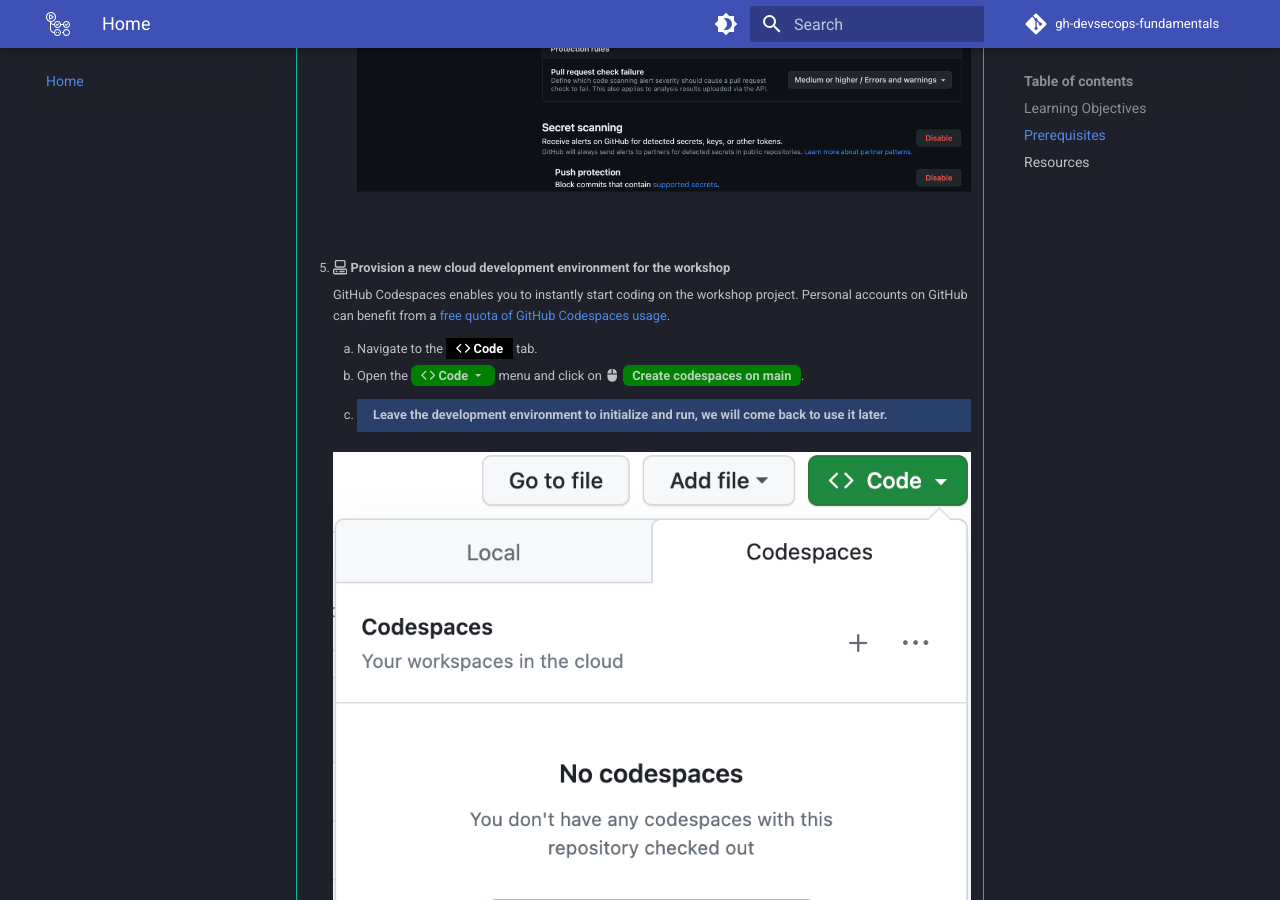
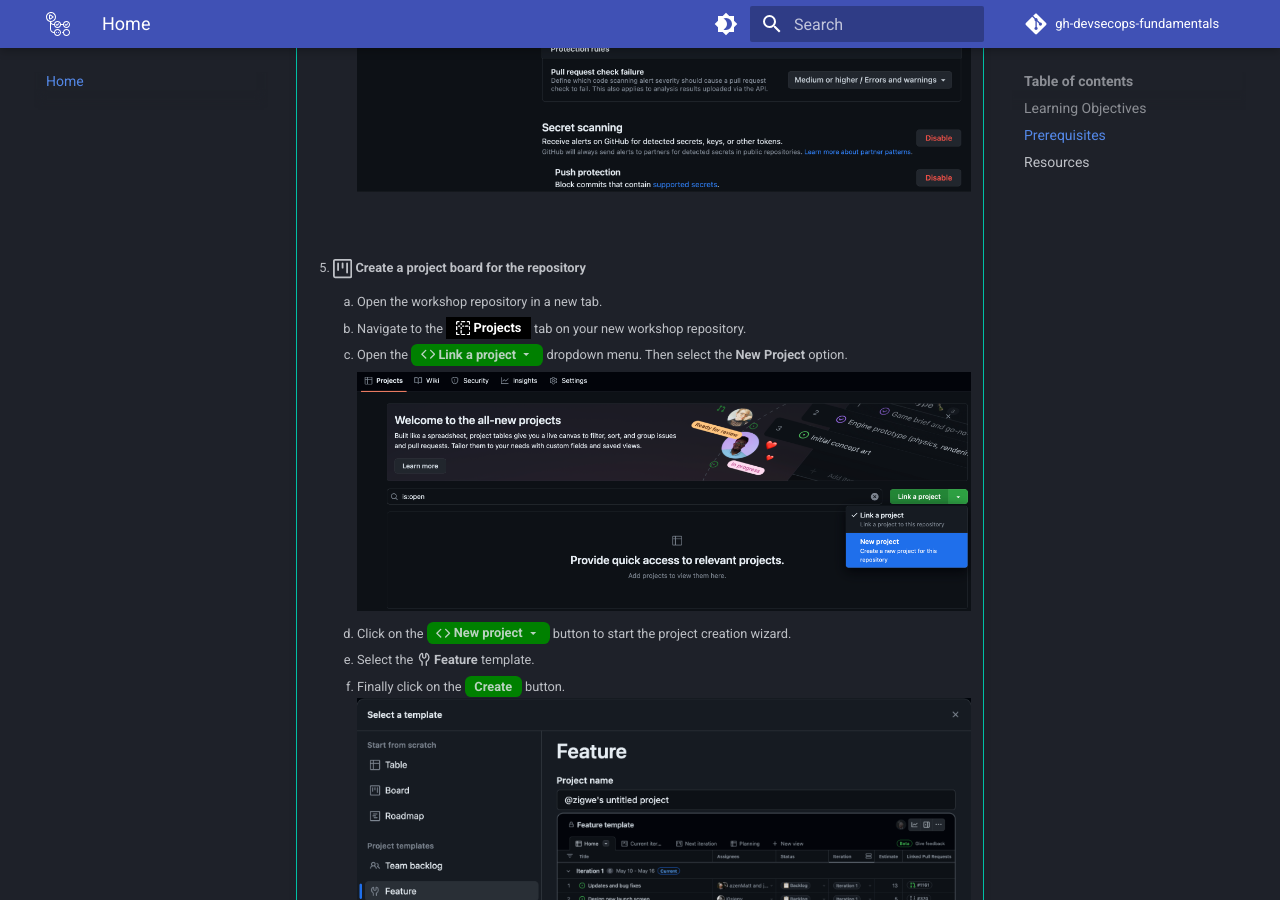
Before and after one commit to githubuniverseworkshops/github-devsecops-fundamentals, an MkDocs documentation site: the page built from docs/index.md, in a window 1280 px wide and 900 px high, scrolled down 3153 px. Built offline with MkDocs 1.6.1 and Material for MkDocs 9.7.7, drawn with Linux system fonts in a browser that asks for light colours; emoji names are drawn with the system emoji font; comment, search, counter and statistics services are not loaded.

Commit message:
Improvements

```diff
--- a/docs/index.md
+++ b/docs/index.md
@@ -75,15 +75,30 @@
             ![code-security-and-analysis-configuration](assets/img/code-security-and-analysis-configuration.png)
         <br /><br />
 
-    1. :octicons-codespaces-16: **Provision a new cloud development environment for the workshop**
+    1. :octicons-project-16:{ .lg .middle } **Create a project board for the repository**
+
+        1. Open the workshop repository in a new tab.
+
+        2. Navigate to the <span style="background-color: #000; color: #fff; font-weight: bold; padding: 0.25em 0.75em;">:octicons-project-template-16: Projects</span> tab on your new workshop repository.
+
+        3. Open the <span style="background-color: green; font-weight: bold; padding: 0.25em 0.75em; border-radius: 0.5em">:octicons-code-16: Link a project :material-menu-down:</span> dropdown menu. Then select the **New Project** option.
+
+            ![select-new-project](assets/img/select-new-project.png)
+
+        4. Click on the <span style="background-color: green; font-weight: bold; padding: 0.25em 0.75em; border-radius: 0.5em">:octicons-code-16: New project :material-menu-down:</span> button to start the project creation wizard.
+        5. Select the **:octicons-tools-16: Feature** template.
+        6. Finally click on the <span style="background-color: green; font-weight: bold; padding: 0.25em 0.75em; border-radius: 0.5em">Create</span> button.
+            ![create-project](assets/img/create-project.png)
+
+    2. :octicons-codespaces-16: **Provision a new cloud development environment for the workshop**
 
         GitHub Codespaces enables you to instantly start coding on the workshop project. Personal accounts on GitHub can benefit from a [free quota of GitHub Codespaces usage](https://docs.github.com/en/billing/managing-billing-for-github-codespaces/about-billing-for-github-codespaces#monthly-included-storage-and-core-hours-for-personal-accounts).
 
         1. Navigate to the <span style="background-color: #000; color: #fff; font-weight: bold; padding: 0.25em 0.75em;">:octicons-code-16: Code</span> tab.
 
-        1. Open the <span style="background-color: green; font-weight: bold; padding: 0.25em 0.75em; border-radius: 0.5em">:octicons-code-16: Code :material-menu-down:</span> menu and click on :material-mouse: <span style="background-color: green; font-weight: bold; padding: 0.25em 0.75em; border-radius: 0.5em">Create codespaces on main</span>.
+        2. Open the <span style="background-color: green; font-weight: bold; padding: 0.25em 0.75em; border-radius: 0.5em">:octicons-code-16: Code :material-menu-down:</span> menu and click on :material-mouse: <span style="background-color: green; font-weight: bold; padding: 0.25em 0.75em; border-radius: 0.5em">Create codespaces on main</span>.
 
-        1. {==
+        3. {==
 
             **Leave the development environment to initialize and run, we will come back to use it later.**
 
```
Also changed, not shown: docs/Labs-Instructions/01.Collaborate/01.md (added, +7 -0 lines), docs/Labs-Instructions/01.Collaborate/02.md (added, +5 -0 lines), docs/Labs-Instructions/01.Collaborate/03.md (added, +36 -0 lines), docs/Labs-Instructions/03.Automate-Release/01.md (added, +108 -0 lines), docs/Labs-Instructions/03.Automate-Release/02.md (added, +10 -0 lines), docs/assets/img/create-project.png (added), docs/assets/img/select-new-project.png (added).
